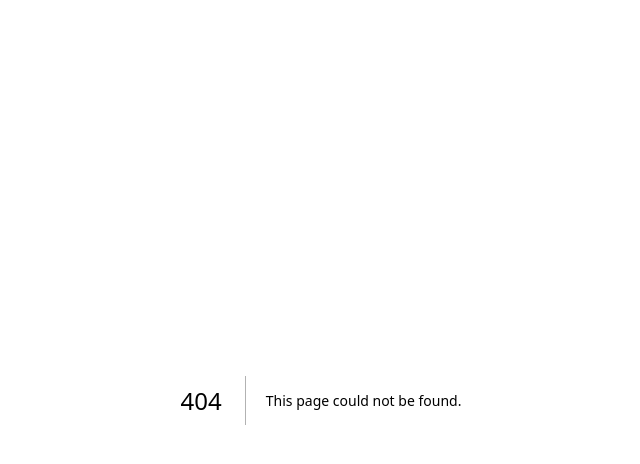
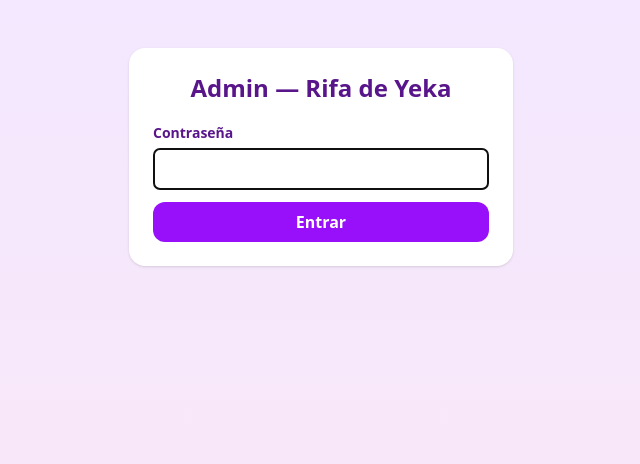
Before and after one commit to lucasan/rifa-yeka, a Next.js app: page /admin/login in a window 1280 px wide. Before the commit this address had no page. Shown: the top 464 px of the page, without its empty margins (319-959 px from the left). Built offline with nearby package versions, Linux system fonts and the light colour scheme.

Commit message:
feat: add admin login flow with signed session cookie and Next 16 proxy

```diff
--- /dev/null
+++ b/src/app/admin/login/page.tsx
@@ -0,0 +1,41 @@
+import { cookies } from 'next/headers';
+import { redirect } from 'next/navigation';
+import { buildSessionCookie } from '@/lib/auth';
+import { requireServerEnv } from '@/lib/constants';
+
+async function login(formData: FormData) {
+  'use server';
+  const password = String(formData.get('password') ?? '');
+  if (password !== requireServerEnv('ADMIN_PASSWORD')) {
+    redirect('/admin/login?error=1');
+  }
+  const { name, value, maxAge } = buildSessionCookie();
+  const store = await cookies();
+  store.set(name, value, { httpOnly: true, sameSite: 'lax', secure: process.env.NODE_ENV === 'production', maxAge, path: '/' });
+  redirect('/admin');
+}
+
+export default async function LoginPage({ searchParams }: { searchParams: Promise<{ error?: string }> }) {
+  const { error } = await searchParams;
+  return (
+    <main className="max-w-sm mx-auto p-6 mt-12 bg-white rounded-2xl shadow space-y-4">
+      <h1 className="text-2xl font-bold text-center">Admin — Rifa de Yeka</h1>
+      <form action={login} className="space-y-3">
+        <label className="block">
+          <span className="text-sm font-semibold">Contraseña</span>
+          <input
+            type="password"
+            name="password"
+            autoFocus
+            required
+            className="mt-1 block w-full rounded-md border border-purple-300 px-3 py-2"
+          />
+        </label>
+        {error && <p className="text-red-600 text-sm">Contraseña incorrecta.</p>}
+        <button type="submit" className="w-full bg-purple-600 hover:bg-purple-700 text-white font-bold py-2 rounded-xl">
+          Entrar
+        </button>
+      </form>
+    </main>
+  );
+}
--- /dev/null
+++ b/src/lib/auth.ts
@@ -0,0 +1,31 @@
+import crypto from 'node:crypto';
+import { requireServerEnv } from '@/lib/constants';
+
+const COOKIE_NAME = 'rifa_admin';
+const MAX_AGE_SECONDS = 60 * 60 * 24 * 7; // 7 days
+
+function sign(payload: string, secret: string): string {
+  return crypto.createHmac('sha256', secret).update(payload).digest('hex');
+}
+
+export function buildSessionCookie(): { name: string; value: string; maxAge: number } {
+  const secret = requireServerEnv('ADMIN_SESSION_SECRET');
+  const issuedAt = Date.now().toString();
+  const sig = sign(issuedAt, secret);
+  return { name: COOKIE_NAME, value: `${issuedAt}.${sig}`, maxAge: MAX_AGE_SECONDS };
+}
+
+export function verifySessionCookie(cookieValue: string | undefined): boolean {
+  if (!cookieValue) return false;
+  const [issuedAt, sig] = cookieValue.split('.');
+  if (!issuedAt || !sig) return false;
+  const secret = requireServerEnv('ADMIN_SESSION_SECRET');
+  const expected = sign(issuedAt, secret);
+  const sigBuf = Buffer.from(sig, 'hex');
+  const expectedBuf = Buffer.from(expected, 'hex');
+  if (sigBuf.length !== expectedBuf.length || !crypto.timingSafeEqual(sigBuf, expectedBuf)) return false;
+  const age = Date.now() - Number(issuedAt);
+  return age < MAX_AGE_SECONDS * 1000;
+}
+
+export const ADMIN_COOKIE_NAME = COOKIE_NAME;
--- /dev/null
+++ b/src/proxy.ts
@@ -0,0 +1,19 @@
+import { NextResponse, type NextRequest } from 'next/server';
+import { verifySessionCookie, ADMIN_COOKIE_NAME } from '@/lib/auth';
+
+export function proxy(req: NextRequest) {
+  const { pathname } = req.nextUrl;
+  if (!pathname.startsWith('/admin')) return NextResponse.next();
+  if (pathname === '/admin/login') return NextResponse.next();
+
+  const cookie = req.cookies.get(ADMIN_COOKIE_NAME)?.value;
+  if (!verifySessionCookie(cookie)) {
+    const url = req.nextUrl.clone();
+    url.pathname = '/admin/login';
+    return NextResponse.redirect(url);
+  }
+
+  return NextResponse.next();
+}
+
+export const config = { matcher: ['/admin/:path*'] };
```
